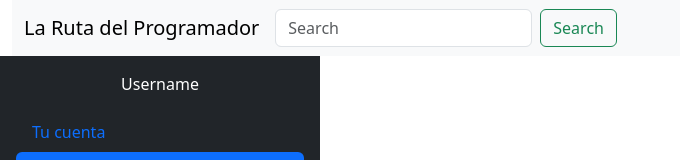
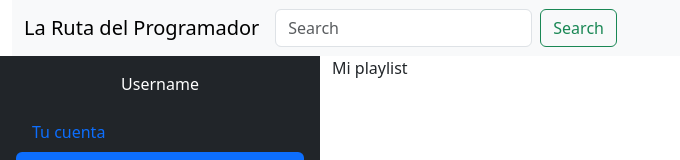
Before and after one commit to CodeMasterChefs/Frontend-Ruta-Programador, a React (Vite) app: page /mis_playlists/1 in a window 1280 px wide. Shown: the top 160 px of the page, without its empty margins (0-680 px from the left). Built offline with nearby package versions, Linux system fonts and the light colour scheme.

Commit message:
Mi playlist page creada

```diff
--- a/src/App.jsx
+++ b/src/App.jsx
@@ -1,5 +1,4 @@
 //import "./App.css";
-//import Button from "./Components/Button/Button";
 import { Routes, Route } from "react-router-dom";
 import HomePage from "./Pages/HomePage/HomePage";
 import SideBar from "./Components/SideBar/SideBar";
@@ -7,6 +6,7 @@ import MisPlaylistsPage from "./Pages/MisPlaylistsPage/MisPlaylistsPage";
 import NavBar from "./Components/NavBar/NavBar";
 import ComunidadPage from "./Pages/ComunidadPage/ComunidadPage";
 import TuCuentaPage from "./Pages/TuCuentaPage/TuCuentaPage";
+import MiPlaylist from "./Pages/MiPlaylist/MiPlaylist";
 //import CrearPlaylist from "./Components/CrearPlaylist/CrearPlaylist";
 function App() {
   return (
@@ -24,6 +24,7 @@ function App() {
                 path="/mis_playlists"
                 element={<MisPlaylistsPage />}
               ></Route>
+              <Route path="/mis_playlists/1" element={<MiPlaylist />} />
               <Route path="/comunidad" element={<ComunidadPage />}></Route>
               <Route path="/mi_cuenta" element={<TuCuentaPage />}></Route>
             </Routes>
--- a/src/Components/NewPlaylist/Playlist.jsx
+++ b/src/Components/NewPlaylist/Playlist.jsx
@@ -1,7 +1,13 @@
 import { useState } from "react";
 import { Planet } from "../IconPlanet/Planet";
+import { Navigate } from "react-router-dom";
+
 const Playlist = () => {
   const [planetSelected, setPlanetSelected] = useState("");
+
+  const handleCrear = () => {
+    Navigate();
+  };
   return (
     <>
       <button
@@ -84,6 +90,7 @@ const Playlist = () => {
                 className="btn btn-primary"
                 data-bs-target="#exampleModalToggle2"
                 data-bs-toggle="modal"
+                onClick={handleCrear}
               >
                 Aceptar
               </button>
--- /dev/null
+++ b/src/Pages/MiPlaylist/MiPlaylist.jsx
@@ -0,0 +1,5 @@
+const MiPlaylist = () => {
+  return <div>Mi playlist</div>;
+};
+
+export default MiPlaylist;
```
